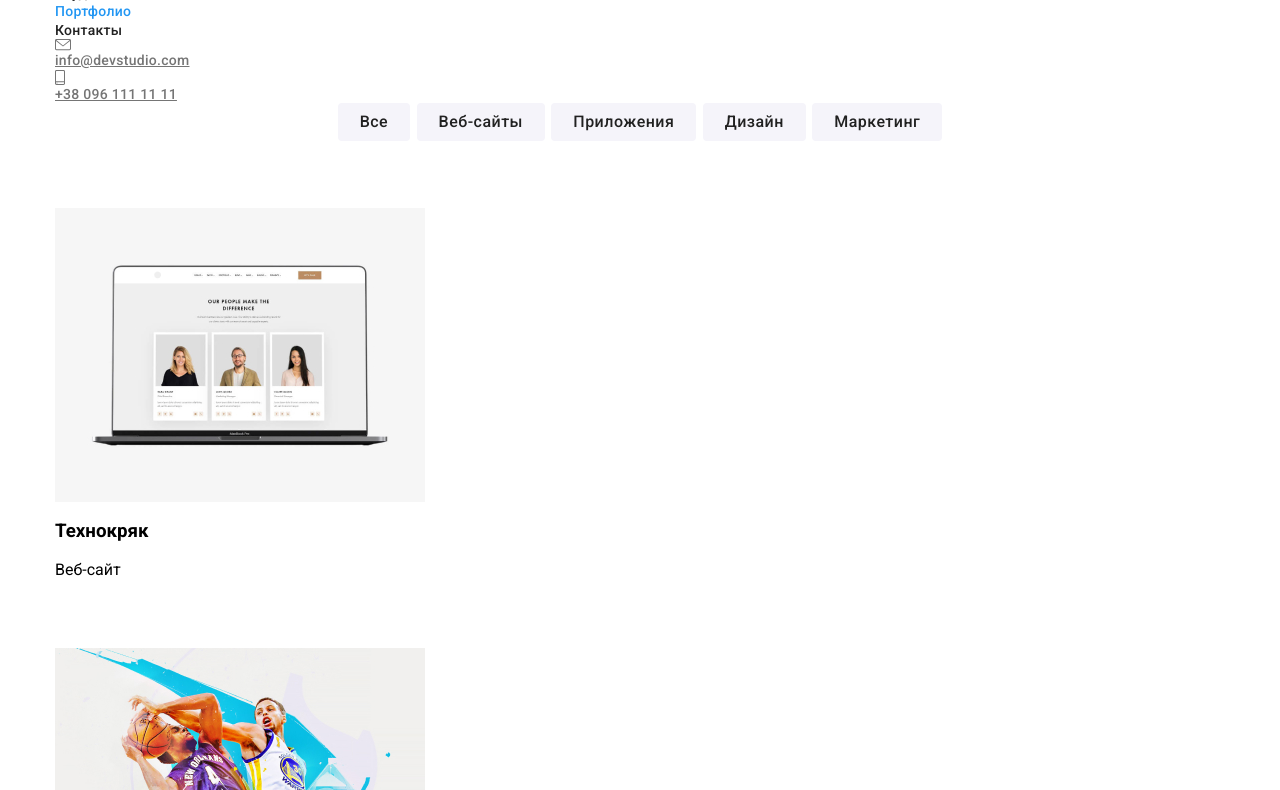
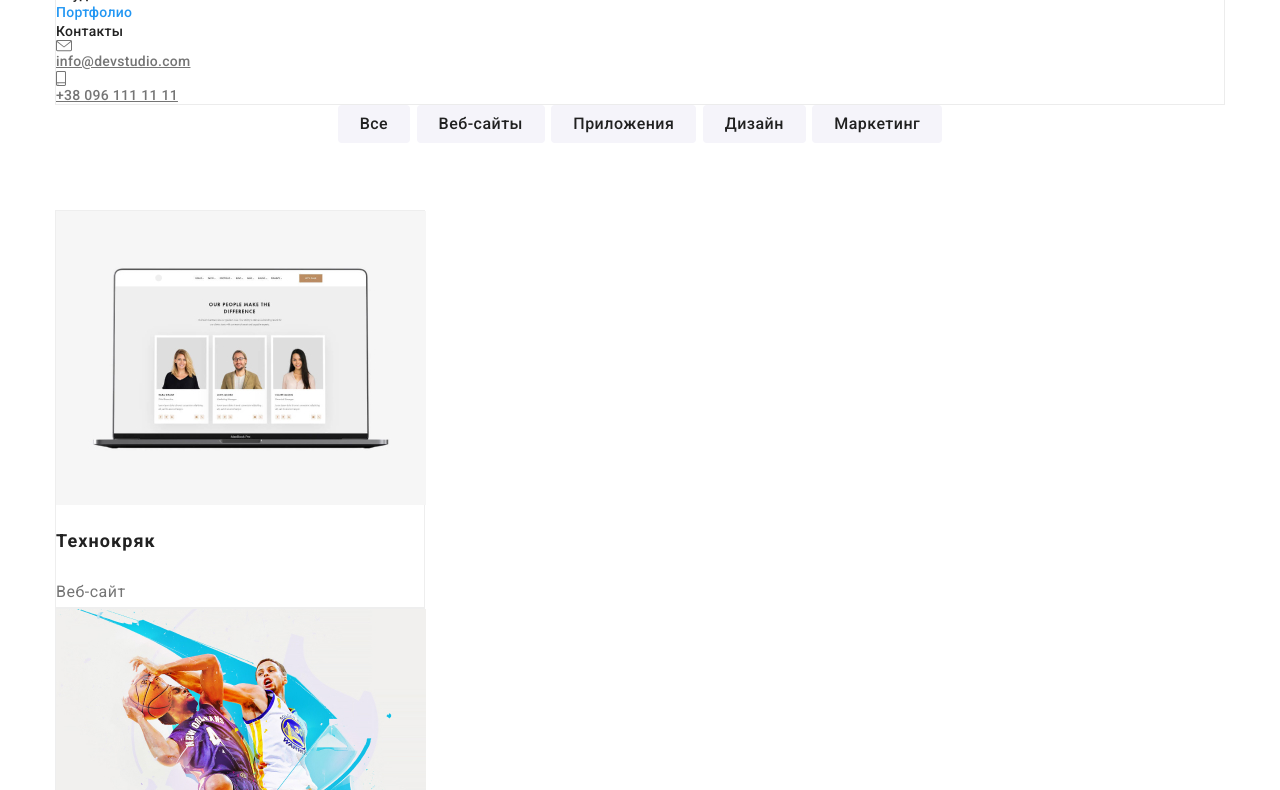
Before and after one commit to AndrewMrchk/goit-markup-hw-02, a plain HTML site: page portfolio.html in a window 1280 px wide. Shown: the part 47-837 px from the top of the page. Drawn offline with nearby package versions, Linux system fonts and the light colour scheme.

Commit message:
added font styles for portfolio

```diff
--- a/css/styles.css
+++ b/css/styles.css
@@ -46,6 +46,10 @@ body,
 .contacts {
   font-family: "Roboto", sans-serif;
   font-style: normal;
+}
+
+.header {
+  border: 1px solid #ececec;
 }
 
 .our-logotype {
@@ -278,3 +282,31 @@ input {
   justify-content: space-around;
   justify-items: center;
 }
+
+/* Section project */
+
+.project-hover-box {
+  display: none;
+}
+
+.project-list-item {
+  width: 370px;
+  background: #ffffff;
+  border: 1px solid #eeeeee;
+}
+
+.project-name {
+  font-weight: 700;
+  font-size: 18px;
+  line-height: 36px;
+  letter-spacing: 0.06em;
+  color: var(--link-title-color);
+}
+
+.project-category {
+  font-weight: 400;
+  font-size: 16px;
+  line-height: 30px;
+  letter-spacing: 0.03em;
+  color: var(--text-subtitle-color);
+}
--- a/portfolio.html
+++ b/portfolio.html
@@ -19,7 +19,8 @@
     <link rel="stylesheet" href="./css/styles.css" />
   </head>
   <body>
-    <header class="conteiner">
+    <header>
+      <div class="conteiner header">
         <nav class="site-navigation">
           <a class="our-logotype" href="./index.html">
             <span class="logo-part">Web</span>
@@ -53,6 +54,7 @@
             +38 096 111 11 11
           </a>
         </address>
+      </div>
     </header>
     <main>
       <section class="filters">
@@ -88,7 +90,7 @@
             />
             <h3 class="project-name">Технокряк</h3>
             <span class="project-category">Веб-сайт</span>
-            <div class="project-hover-box vis-hidden">
+            <div class="project-hover-box">
               <p class="project-hover-subscribe">
                 Технокряк это современная площадка распространения коронавируса.
                 Компании используют эту платформу для цифрового шпионажа и атак
```
Also changed, not shown: img/icon/Cursor-finger.svg (added). Lines whose indentation alone changed are shown as unchanged.
